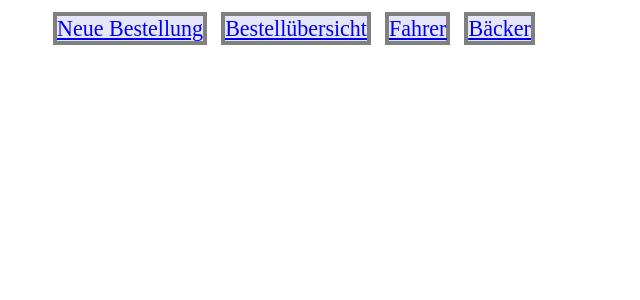
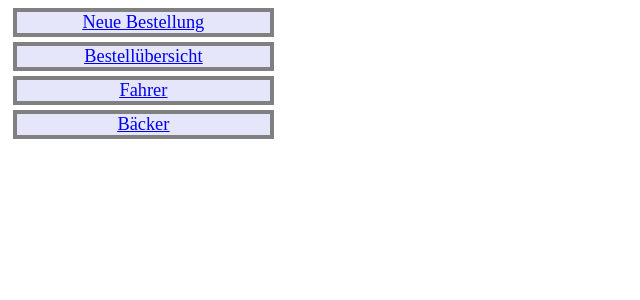
Before and after one commit to klyonrad/pizzalieferdienst, a PHP site: page / in a window 1280 px wide. Shown: the top 300 px of the page, without its empty margins (0-640 px from the left). Run offline with PHP 8.4, Linux system fonts and the light colour scheme.

Commit message:
sieht gut aus

```diff
--- a/bestellung.html
+++ b/bestellung.html
@@ -57,9 +57,9 @@
 	<h1>Bestellung</h1>
 	<form name="input" action="http://www.fbi.h-da.de/cgi-bin/Echo.pl" method="get">
 	<div class="artikel">
-		<img src="pizza.png" alt="Pizzaaa!!" height="90" width="130" onClick="Hinzufuegen(0)"> Margherita 4,00€ <br/>
-		<img src="pizza.png" alt="Pizzaaa!!" height="90" width="130" onClick="Hinzufuegen(1)"> Salami 4,50€ <br/>
-		<img src="pizza.png" alt="Pizzaaa!!" height="90" width="130" onClick="Hinzufuegen(2)"> Hawaii 5,50€
+		<img src="pizza.png" alt="Pizzaaa!!" height="90" width="130" onClick="Hinzufuegen(0)"> Margherita&nbsp;4,00€ <br/>
+		<img src="pizza.png" alt="Pizzaaa!!" height="90" width="130" onClick="Hinzufuegen(1)"> Salami&nbsp;4,50€<br/>
+		<img src="pizza.png" alt="Pizzaaa!!" height="90" width="130" onClick="Hinzufuegen(2)"> Hawaii&nbsp;5,50€
 	</div>
 	<div class="bestellung">
 		<select name="pizzasToOrder" size="10" style="width: 250px" multiple></select>
--- a/index.html
+++ b/index.html
@@ -7,12 +7,12 @@
   <meta charset="UTF-8" />
 </head>
   <body>
-    <ul>
-      <navitem><a href="bestellung.html">Neue Bestellung</a></navitem>
-      <navitem><a href="kunde.html">Bestellübersicht</a></navitem>
-      <navitem><a href="fahrer.html">Fahrer</a></navitem>
-      <navitem><a href="baecker.html">Bäcker</a></navitem>
-    </ul>
+
+	<div class="navitem"><a href="bestellung.html">Neue Bestellung</a></div>
+	<div class="navitem"><a href="kunde.html">Bestellübersicht</a></div>
+	<div class="navitem"><a href="fahrer.html">Fahrer</a></div>
+	<div class="navitem"><a href="baecker.html">Bäcker</a></div>
+
     <!-- ä-->
   </body>
 </html>
--- a/kunde.html
+++ b/kunde.html
@@ -46,7 +46,7 @@
 </table>
 <br/>
 
-<navitem> <a href="bestellung.html">Neue Bestellung</a> </navitem>
+<div class="navitem"><a href="bestellung.html">Neue Bestellung</a> </div>
 
         </body>
 </html>
--- a/style.css
+++ b/style.css
@@ -6,15 +6,18 @@ h1 {
 	background-color: Lightblue;
 	border: 1px solid black;
 }
-
-navitem {
+ul {list-style: none;}
+.navitem {
 	text-decoration:underline;
 	text-align:center;
 	margin: 5px;
 	border: 4px solid grey;
-	font-size: 3ex;
+	font-size: 2.5ex;
 	background-color: Lavender;
+	width: 20%;
 }
+
+
 
 .artikel {
 	float:left;
```
